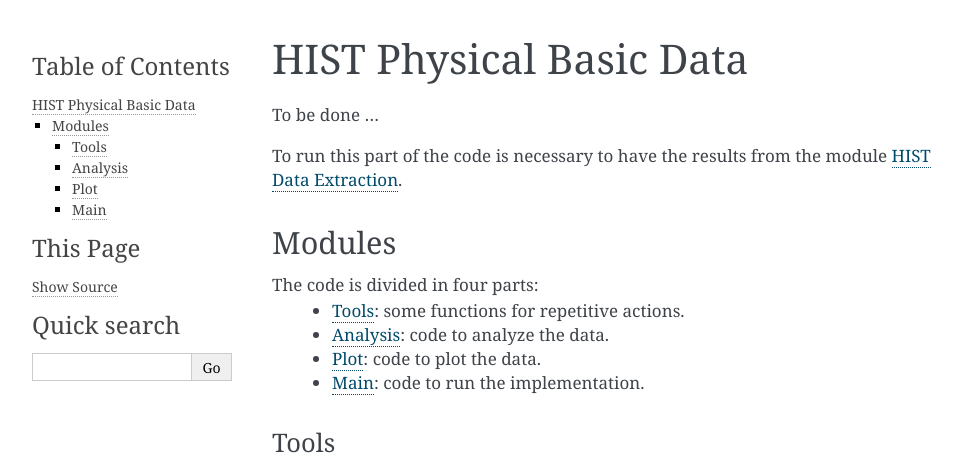
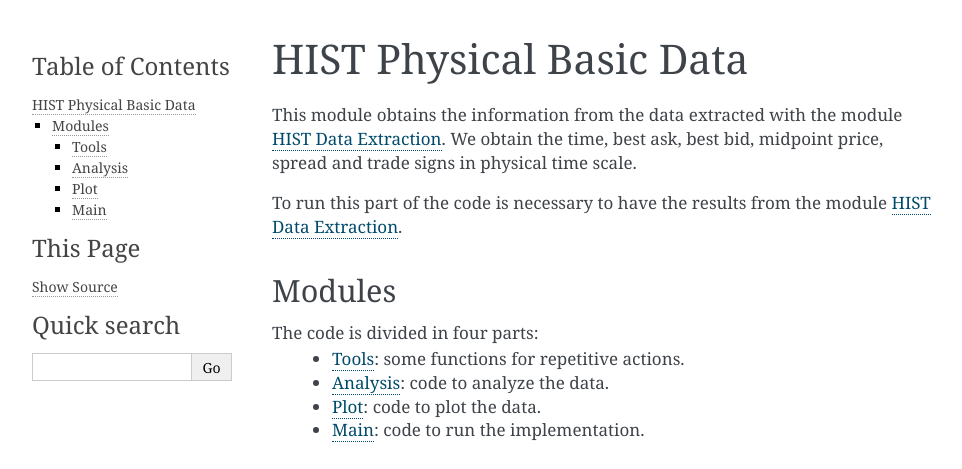
Before and after one commit to juanhenao21/forex_response_spread_year, a Sphinx documentation site: the page built from docs/source/04_hist_physical_basic_data.rst, in a window 1280 px wide, cut to the strip 0-469 px from the top of the page. Shown: the whole strip, without its empty margins (148-1110 px from the left). Built offline with Sphinx 7.4.7, drawn with Linux system fonts in a browser that asks for light colours; the version number could not be read and is left out.

Commit message:
Add description to the repositories' documentation

```diff
--- a/docs/source/02_hist_data_extraction.rst
+++ b/docs/source/02_hist_data_extraction.rst
@@ -3,7 +3,9 @@
 HIST Data Extraction
 ********************
 
-To be done ...
+This module extracts the information from the data downloaded with the module
+:ref:`hist_dowlad_data`. We obtain the time, best ask, best bid, midpoint
+price, spread and trade signs in trade time scale.
 
 To run this part of the code is necessary to have the results from the module
 :ref:`hist_download_data`.
--- a/docs/source/03_hist_responses_trade.rst
+++ b/docs/source/03_hist_responses_trade.rst
@@ -3,7 +3,7 @@
 HIST Responses Trade
 ********************
 
-To be done ...
+This module computes the price response functions in trade time scale.
 
 To run this part of the code is necessary to have the results from the module
 :ref:`hist_data_extraction`.
--- a/docs/source/04_hist_physical_basic_data.rst
+++ b/docs/source/04_hist_physical_basic_data.rst
@@ -3,7 +3,9 @@
 HIST Physical Basic Data
 ************************
 
-To be done ...
+This module obtains the information from the data extracted with the module
+:ref:`hist_data_extraction`. We obtain the time, best ask, best bid, midpoint
+price, spread and trade signs in physical time scale.
 
 To run this part of the code is necessary to have the results from the module
 :ref:`hist_data_extraction`.
--- a/docs/source/05_hist_responses_physical.rst
+++ b/docs/source/05_hist_responses_physical.rst
@@ -3,7 +3,7 @@
 HIST Responses Physical
 ***********************
 
-To be done ...
+This module computes the price response functions in physical time scale.
 
 To run this part of the code is necessary to have the results from the module
 :ref:`hist_physical_basic_data`.
```
